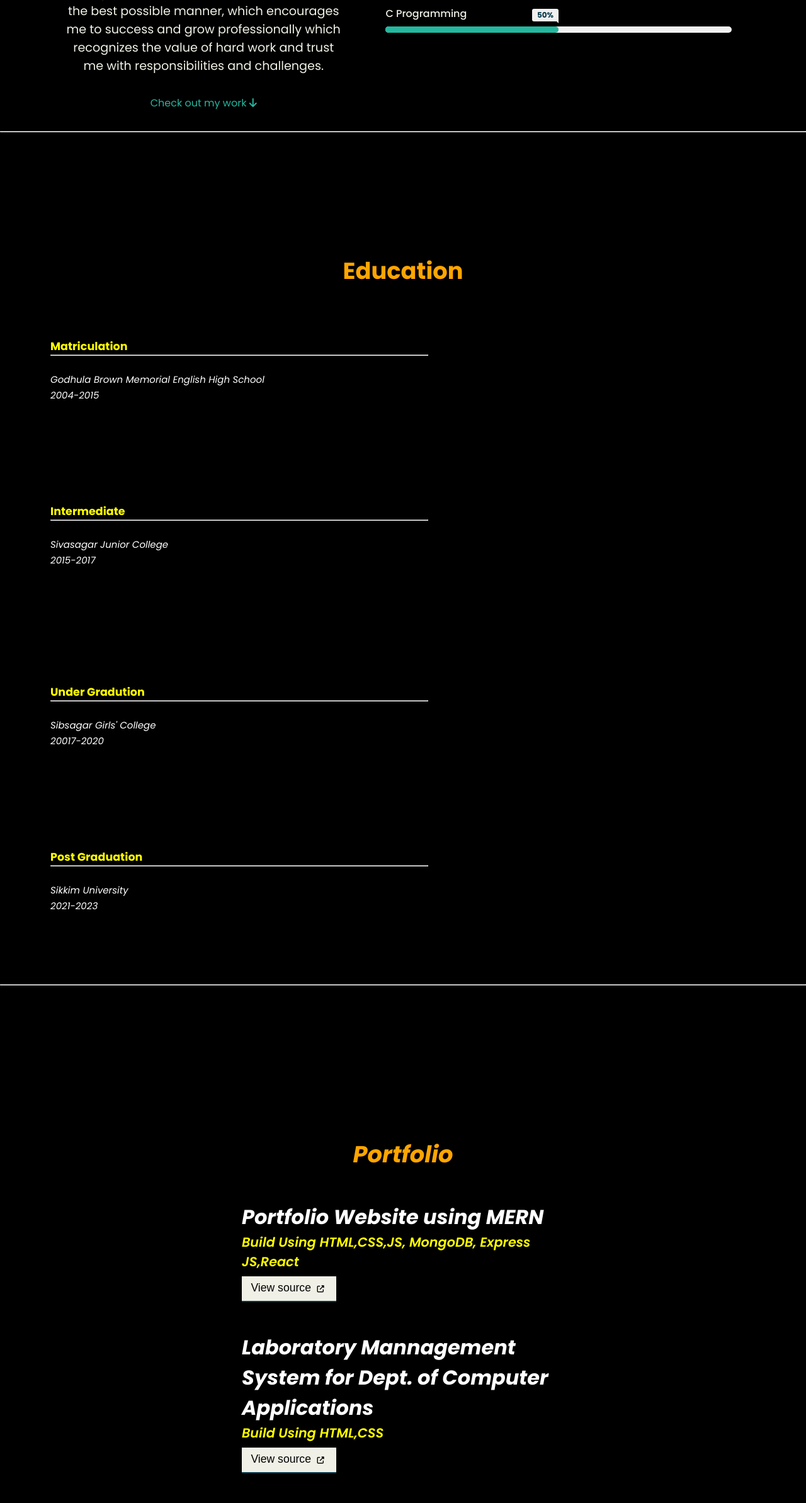
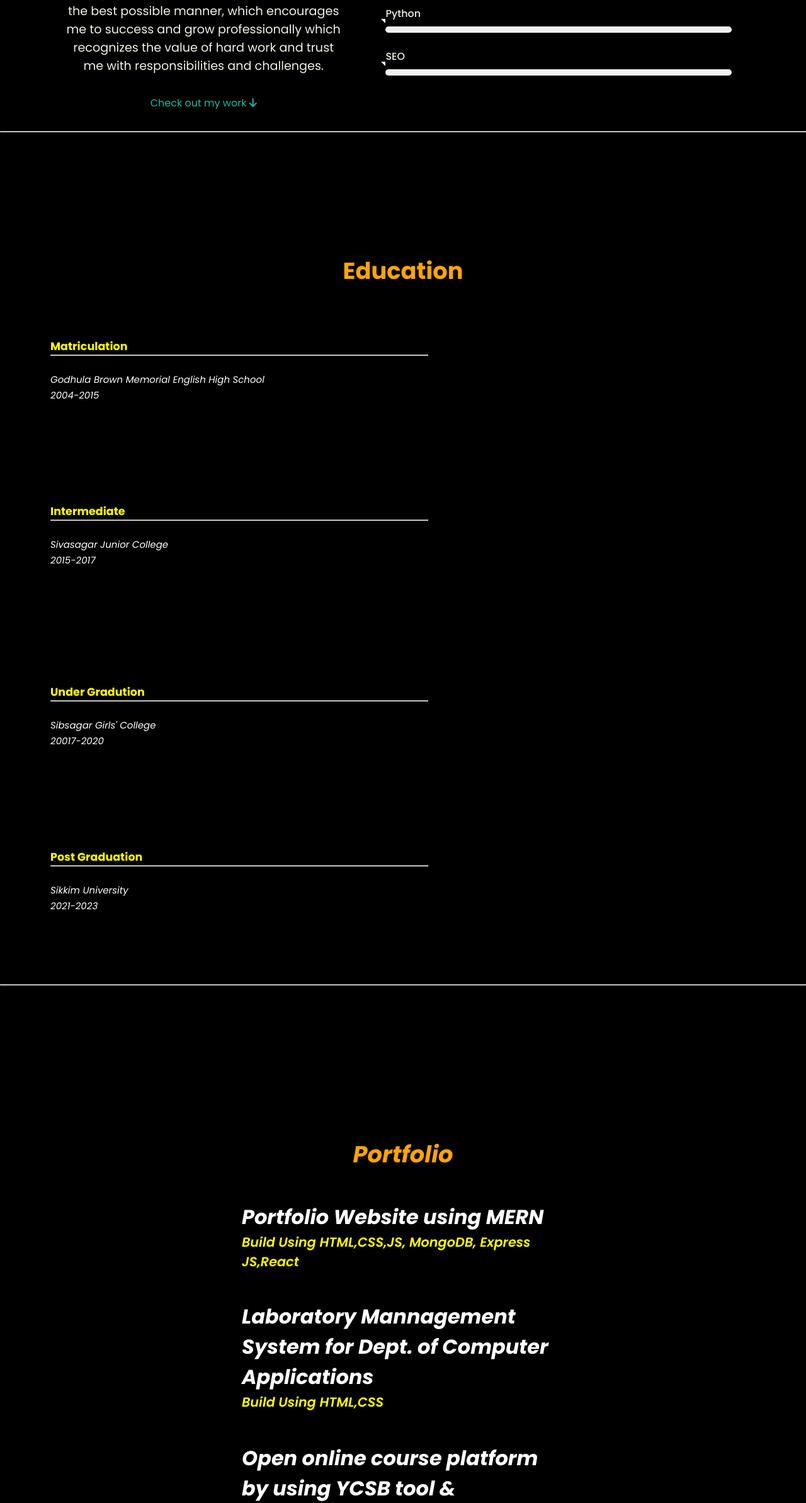
Before and after one commit to borah-niku/Personal-Portfolio-Page, a plain HTML site: page index.html in a window 1280 px wide. Shown: the part 1259-3646 px from the top of the page at 63% size. Drawn offline with nearby package versions, Linux system fonts and the light colour scheme; a script that the page names is missing.

Commit message:
index.html

```diff
--- a/index.html
+++ b/index.html
@@ -84,9 +84,15 @@ an organization where I can utilize my skills in the best possible manner, which
                       <div class="progress-line"><span class="javascript"></span></div>
                       <div class="bar">
                         <div class="info">
-                          <span>C Programming</span>
+                          <span>Python</span>
                         </div>
-                        <div class="progress-line"><span class="c"></span></div>
+                        <div class="progress-line"><span class="python"></span></div>
+                      </div>
+                      <div class="bar">
+                        <div class="info">
+                          <span>SEO</span>
+                        </div>
+                        <div class="progress-line"><span class="seo"></span></div>
                       </div>
                     </div>
                   </div>
@@ -160,9 +166,6 @@ an organization where I can utilize my skills in the best possible manner, which
             <h2>Portfolio Website using MERN
             </h2>
             <p>Build Using HTML,CSS,JS, MongoDB, Express JS,React</p>
-            <button><a href="#" target="blank">View source <i
-                  class="fas fa-external-link-alt"></i></a>
-            </button>
           </div>
         </div>
 
@@ -171,9 +174,6 @@ an organization where I can utilize my skills in the best possible manner, which
             <h2>Laboratory Mannagement System for Dept. of Computer Applications
               </h2>
             <p>Build Using HTML,CSS</p>
-            <button><a href="#" target="blank">View source <i
-                  class="fas fa-external-link-alt"></i></a>
-            </button>
           </div>
         </div><br><br>
 
@@ -183,9 +183,6 @@ an organization where I can utilize my skills in the best possible manner, which
 
             </h2>
             <p>Build Using HTML,CSS,JS, MongoDB, Express JS,React</p>
-            <button><a href="#" target="blank">View source <i
-                  class="fas fa-external-link-alt"></i></a>
-            </button>
           </div>
         </div>
 
```
